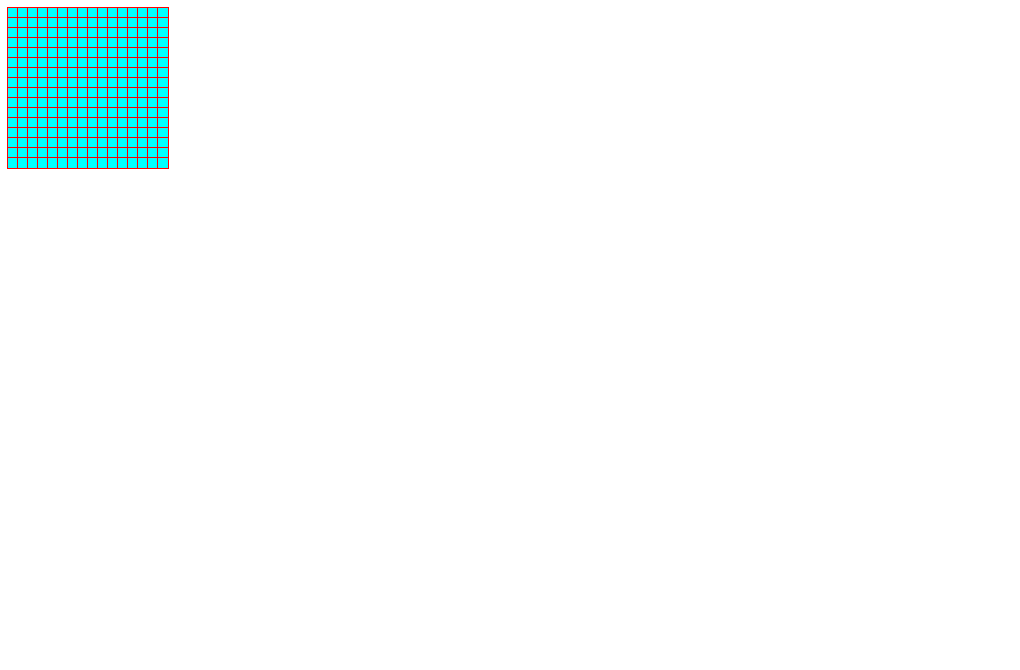
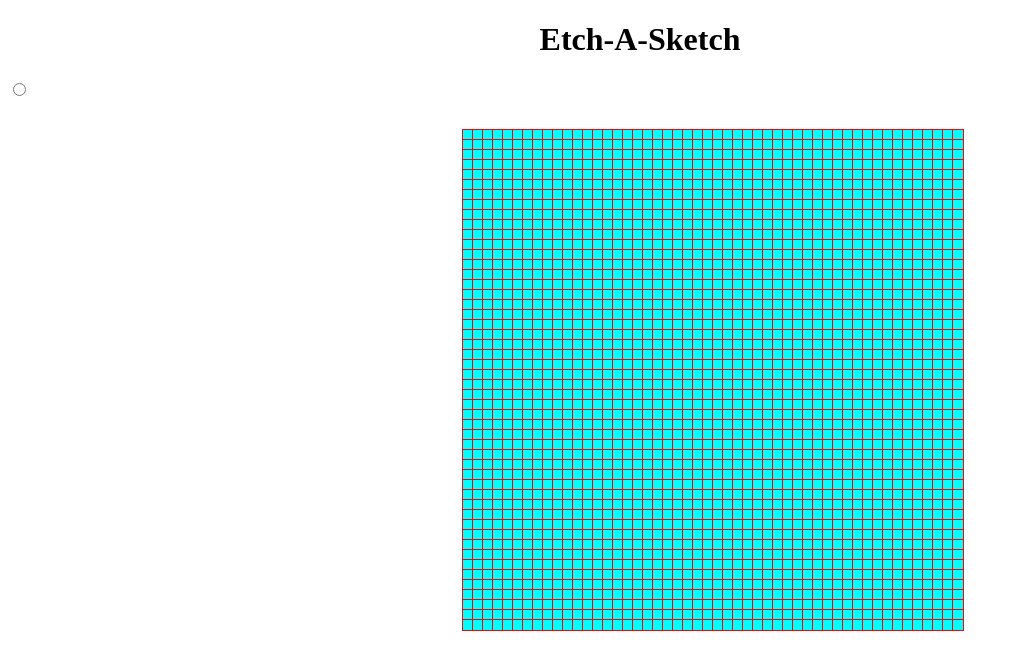
Before and after one commit to hysyb/Etch-a-Sketch, a plain HTML site: page index.html in a window 1280 px wide. Shown: the whole page, without its empty margins (0-1020 px from the left). Drawn offline with Linux system fonts and the light colour scheme.

Commit message:
Change Layout

```diff
--- a/index.html
+++ b/index.html
@@ -8,7 +8,13 @@
     <link rel ="stylesheet" href = "style.css">
 </head>
 <body>
-    <div class = 'container'></div>
+    <h1>Etch-A-Sketch</h1>
+    <div class = 'body'>
+         <div class = 'options'>
+            <input type="radio">
+         </div>
+        <div class = 'grid'></div>
+    </div>
 
 </body>
 <script src = "script.js"></script>
--- a/script.js
+++ b/script.js
@@ -1,8 +1,24 @@
-const container = document.querySelector('.container');
+const container = document.querySelector('.grid');
 console.log(container);
 
-for (i=0; i<256; i++){
+for (i=0; i<2500; i++){
 const newDiv = document.createElement('div');
 newDiv.classList.add('glow');
+//newDiv.addEventListener('mouseDown', func)
 container.appendChild(newDiv);
 }
+
+const pixels = document.querySelectorAll('.glow');
+
+//document.querySelectorAll('.glow').forEach(item => {
+//    item.addEventListener('mouseenter', event => {
+//    this.css("backgroundColor", "black")    }
+//)})
+for (i=0;i<pixels.length;i++){
+    pixels[i].addEventListener('mouseenter', event => {
+       console.log(this);
+       console.log(typeof(this));
+       event.target.setAttribute('class','black');
+        // this.classList.add('black');
+    })
+}
--- a/style.css
+++ b/style.css
@@ -1,10 +1,29 @@
-.container {
+.body {
     display: grid;
-      grid-template-rows: repeat(16,10px);
-      grid-template-columns: repeat(16,10px);
+    grid-template-columns: 1fr 4fr;
+}
+.grid {
+    display: grid;
+    grid-template-rows: repeat(50, 1fr);
+    grid-template-columns: repeat(50, 1fr);
+    margin-top: 5%;
+    margin-left: 20%;
+    height: 25%;
+    width: 25%;
 }
 .glow {
     background-color: aqua;
     outline: 1px solid red;
-
+    min-width: 10px;
+    min-height: 10px;
+    max-height: current;
 }
+.glow:hover {
+    background-color: black;
+}
+.black {
+    background-color: black;
+}
+h1 {
+    text-align: center;
+}
```
